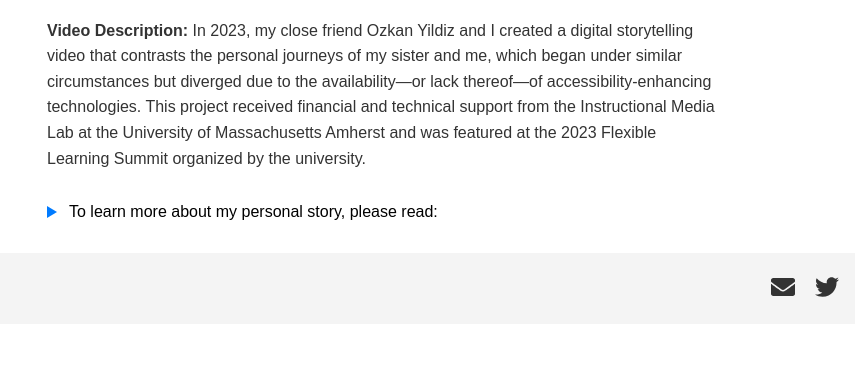
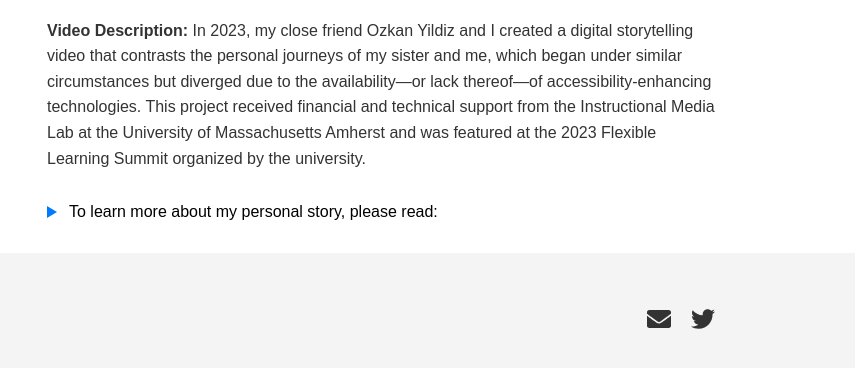
Before and after one commit to fatihumitcetin/fatihumitcetin.github.io, a plain HTML site: page index.html in a window 1280 px wide. Shown: the part 932-1300 px from the top of the page, without its empty margins (425-1280 px from the left). Before the commit the page ends 1256 px from the top, so only its background shows below. Drawn offline with Linux system fonts and the light colour scheme.

Commit message:
Add files via upload

```diff
--- a/styles.css
+++ b/styles.css
@@ -103,6 +103,11 @@ footer {
   text-align: right;
 }
 
+.contact-icons {
+  max-width: 1000px;
+  margin: 2rem auto;
+  padding: 0 1rem;
+}
 .contact-icons a {
   color: #333;
   font-size: 1.5rem;
```
